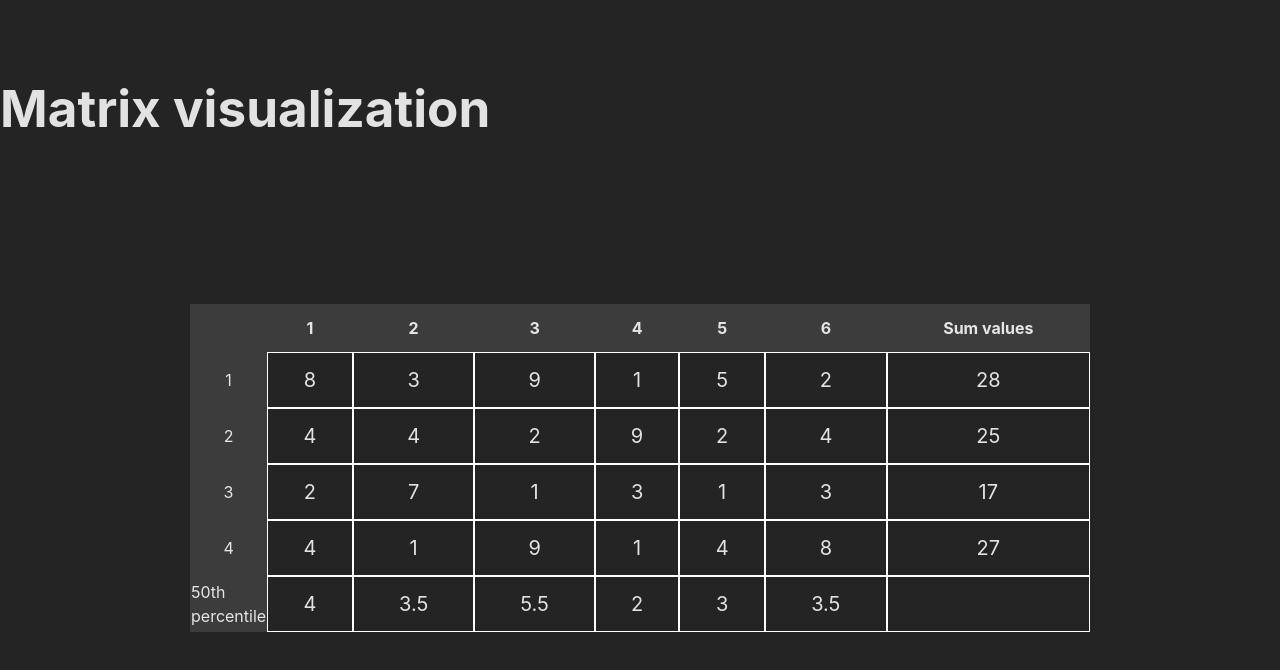
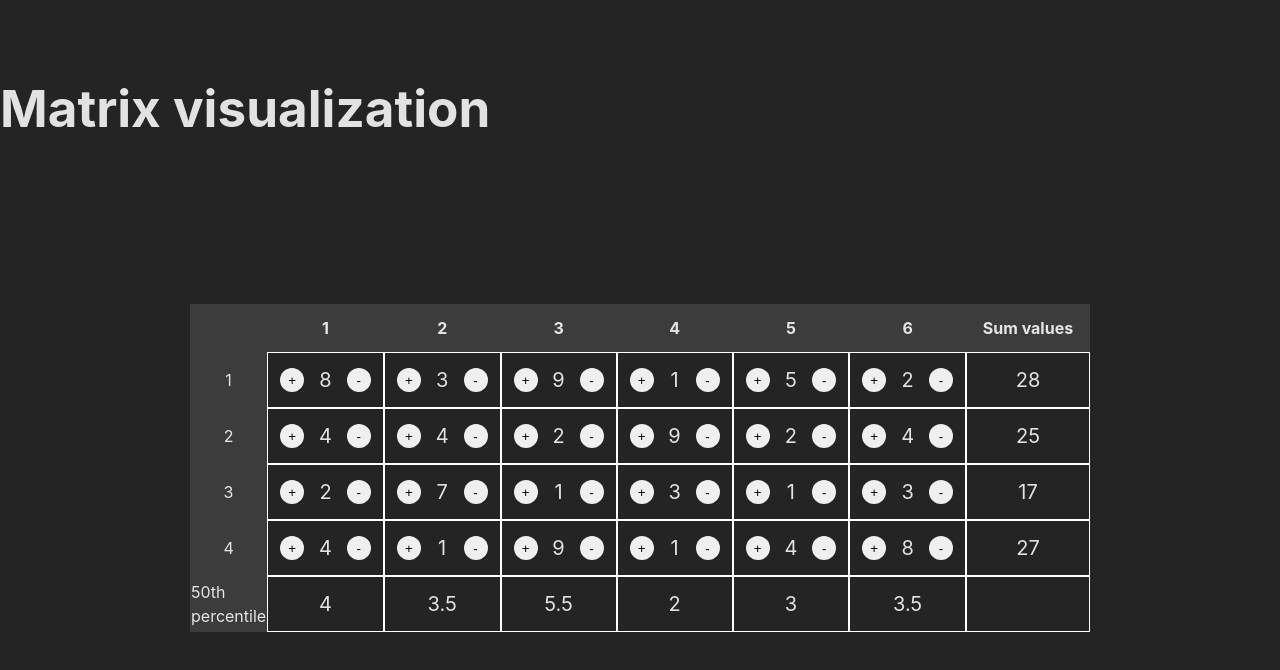
Before and after one commit to ydem1/matrix-visualization, a React (Vite) app: page / in a window 1280 px wide. Shown: the top 670 px of the page. Built offline with nearby package versions, Linux system fonts and the light colour scheme.

Commit message:
add plus and minus buttons

```diff
--- a/src/components/Table/TableCell/TableCell.module.scss
+++ b/src/components/Table/TableCell/TableCell.module.scss
@@ -3,4 +3,29 @@
   border: 1px solid #fff;
   padding: 12px;
   text-align: center;
+
+  &__wrapper {
+    display: flex;
+    justify-content: space-between;
+    align-items: center;
+  }
+
+  &__button {
+    width: 24px;
+    height: 24px;
+
+    border-radius: 100%;
+    border: none;
+    cursor: pointer;
+    transition: all 0.2s ease;
+
+    &:hover {
+      transform: scale(1.1);
+      opacity: 0.8;
+    }
+
+    &:active {
+      transform: scale(0.95);
+    }
+  }
 }
--- a/src/components/Table/TableCell/index.tsx
+++ b/src/components/Table/TableCell/index.tsx
@@ -6,5 +6,27 @@ interface Props {
 }
 
 export const TableCell: React.FC<Props> = ({ cell }) => {
-  return <td className={styles.cell}>{cell.amount}</td>;
+  const handlePlusButton = () => {
+    console.log("handlePlusButton");
+    console.log(cell);
+  };
+
+  const handleMinusButton = () => {
+    console.log("handleMinusButton");
+    console.log(cell);
+  };
+
+  return (
+    <td className={styles.cell}>
+      <div className={styles["cell__wrapper"]}>
+        <button className={styles["cell__button"]} onClick={handlePlusButton}>
+          +
+        </button>
+        <span>{cell.amount}</span>
+        <button className={styles["cell__button"]} onClick={handleMinusButton}>
+          -
+        </button>
+      </div>
+    </td>
+  );
 };
```
